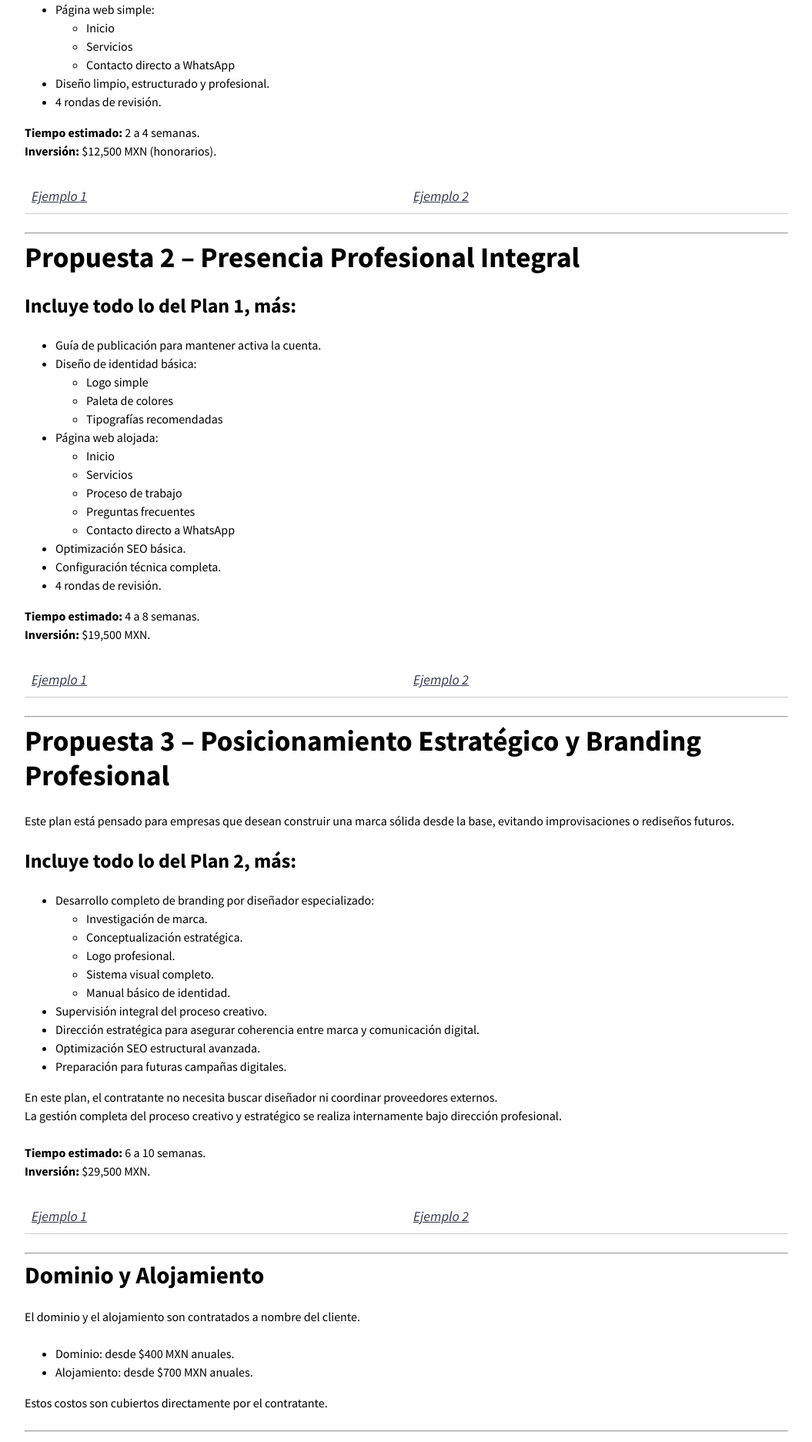
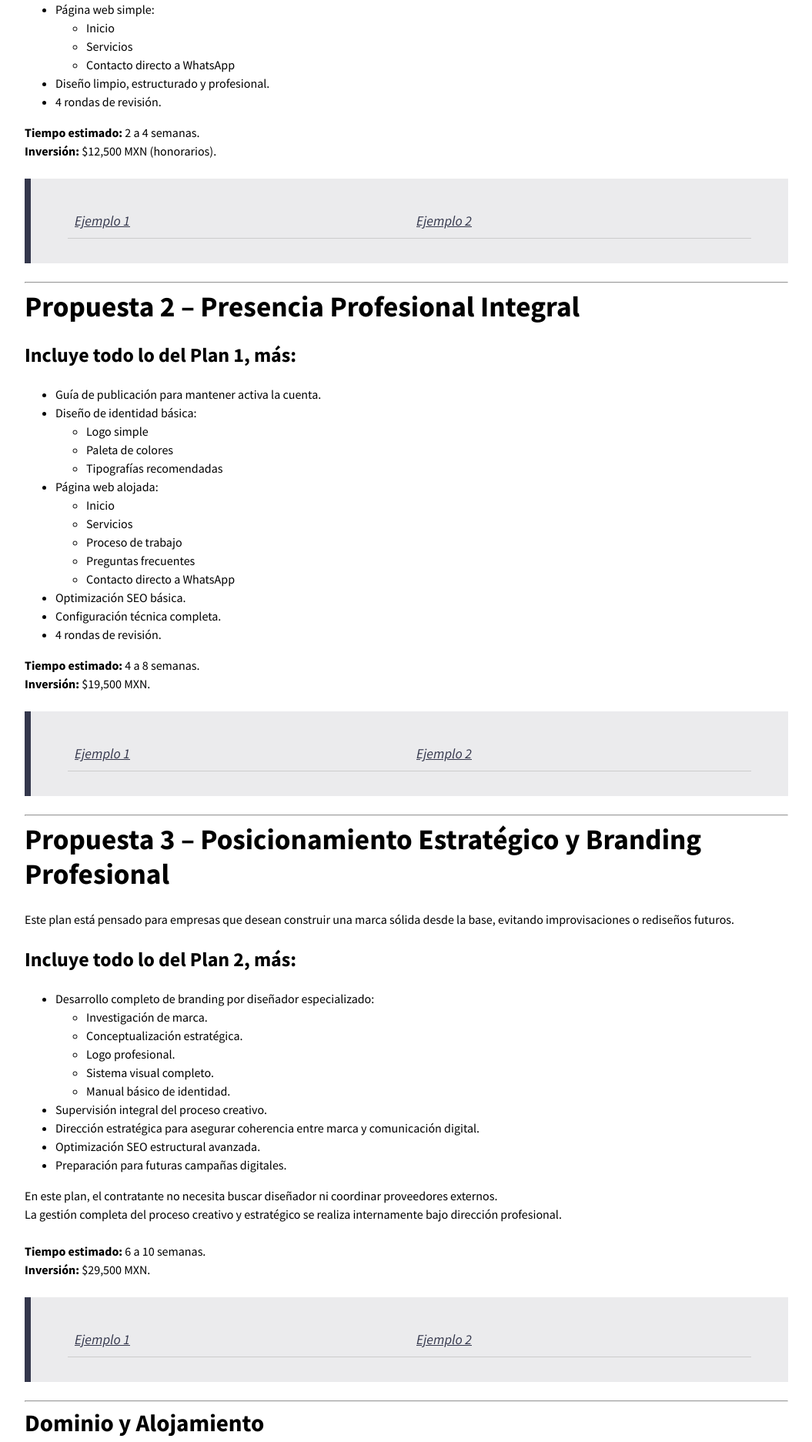
Before and after one commit to KajiiNarumi/iasuarezv, a Jekyll site: the page built from propuesta-sanimex.md, in a window 1280 px wide. Shown: the part 1514-3387 px from the top of the page at 77% size, without its empty margins (112-1167 px from the left). Built offline with Jekyll 4.4.1, drawn with Linux system fonts in a browser that asks for light colours; nearby versions of some CDN libraries.

Commit message:
Fix formatting of example links in proposals

```diff
--- a/propuesta-sanimex.md
+++ b/propuesta-sanimex.md
@@ -61,7 +61,7 @@
 **Tiempo estimado:** 2 a 4 semanas.
 **Inversión:** $12,500 MXN (honorarios).
 
-[*Ejemplo 1*](https://sites.google.com/view/daetrum)  |  [*Ejemplo 2*](https://sites.google.com/view/kyonkymiory)
+> [*Ejemplo 1*](https://sites.google.com/view/daetrum)  |  [*Ejemplo 2*](https://sites.google.com/view/kyonkymiory)
 
 ---
 
@@ -87,7 +87,7 @@
 **Tiempo estimado:** 4 a 8 semanas.
 **Inversión:** $19,500 MXN.
 
-[*Ejemplo 1*](https://mirsuarez.com/)  |  [*Ejemplo 2*](https://imefel.carrd.co/)
+> [*Ejemplo 1*](https://mirsuarez.com/)  |  [*Ejemplo 2*](https://imefel.carrd.co/)
 
 ---
 
@@ -114,7 +114,7 @@
 **Tiempo estimado:** 6 a 10 semanas.
 **Inversión:** $29,500 MXN.
 
-[*Ejemplo 1*](https://experthum.mirsuarez.com/)  |  [*Ejemplo 2*](https://iasuarezv.com/)
+> [*Ejemplo 1*](https://experthum.mirsuarez.com/)  |  [*Ejemplo 2*](https://iasuarezv.com/)
 
 ---
 
```
